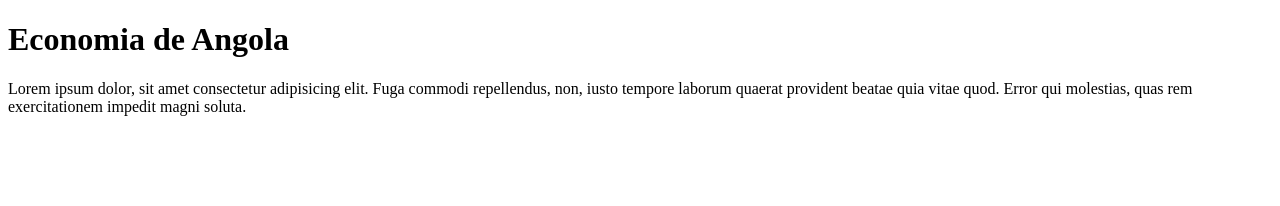
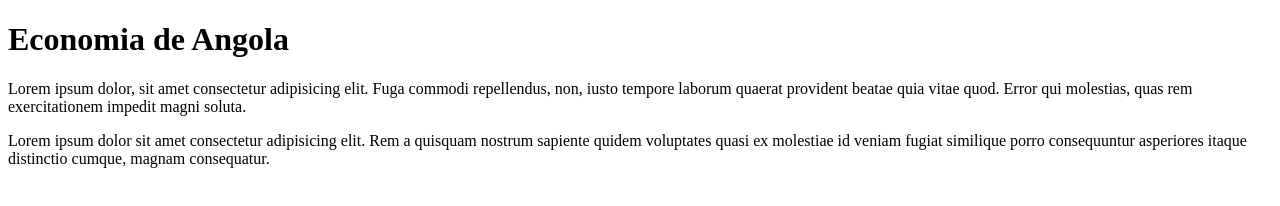
Before and after one commit to edgardo55/Ola-mundo, a plain HTML site: page site exemplo/index.html in a window 1280 px wide. Drawn offline with Linux system fonts and the light colour scheme.

Commit message:
novo paragrafo
novo

```diff
--- a/site exemplo/index.html
+++ b/site exemplo/index.html
@@ -12,5 +12,6 @@
         beatae quia vitae quod.
         Error qui molestias, quas rem exercitationem impedit magni soluta.
     </p>
+    <p>Lorem ipsum dolor sit amet consectetur adipisicing elit. Rem a quisquam nostrum sapiente quidem voluptates quasi ex molestiae id veniam fugiat similique porro consequuntur asperiores itaque distinctio cumque, magnam consequatur.</p>
 </body>
 </html>
```
